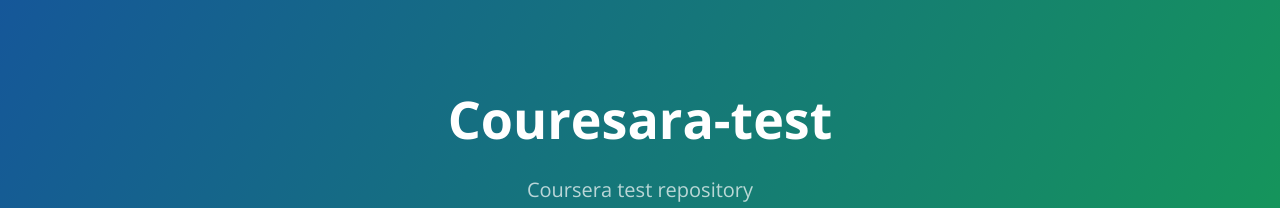
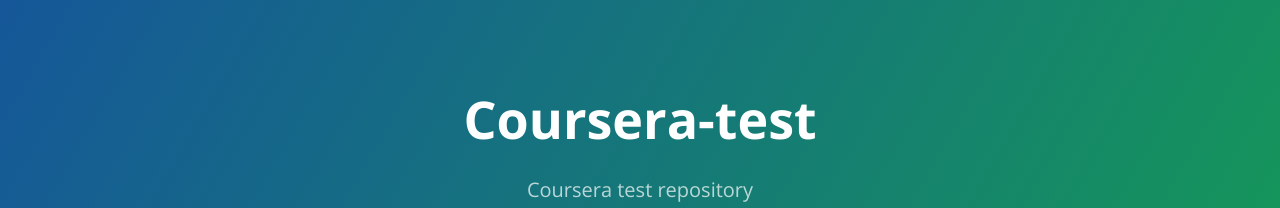
Before and after one commit to yaoameyaw/couresara-test, a plain HTML site: page index.html in a window 1280 px wide. Shown: the top 208 px of the page. Drawn offline with nearby package versions, Linux system fonts and the light colour scheme.

```diff
--- a/index.html
+++ b/index.html
@@ -2,7 +2,7 @@
 <html lang="en-us">
   <head>
     <meta charset="UTF-8">
-    <title>Couresara-test by yaoameyaw</title>
+    <title>Coursera-test by yaoameyaw</title>
     <meta name="viewport" content="width=device-width, initial-scale=1">
     <link rel="stylesheet" type="text/css" href="stylesheets/normalize.css" media="screen">
     <link href='https://fonts.googleapis.com/css?family=Open+Sans:400,700' rel='stylesheet' type='text/css'>
@@ -11,11 +11,11 @@
   </head>
   <body>
     <section class="page-header">
-      <h1 class="project-name">Couresara-test</h1>
+      <h1 class="project-name">Coursera-test</h1>
       <h2 class="project-tagline">Coursera test repository </h2>
-      <a href="https://github.com/yaoameyaw/couresara-test" class="btn">View on GitHub</a>
-      <a href="https://github.com/yaoameyaw/couresara-test/zipball/master" class="btn">Download .zip</a>
-      <a href="https://github.com/yaoameyaw/couresara-test/tarball/master" class="btn">Download .tar.gz</a>
+      <a href="https://github.com/yaoameyaw/coursera-test" class="btn">View on GitHub</a>
+      <a href="https://github.com/yaoameyaw/coursera-test/zipball/master" class="btn">Download .zip</a>
+      <a href="https://github.com/yaoameyaw/coursera-test/tarball/master" class="btn">Download .tar.gz</a>
     </section>
 
     <section class="main-content">
@@ -45,7 +45,7 @@
 <p>Having trouble with Pages? Check out our <a href="https://help.github.com/pages">documentation</a> or <a href="https://github.com/contact">contact support</a> and we’ll help you sort it out.</p>
 
       <footer class="site-footer">
-        <span class="site-footer-owner"><a href="https://github.com/yaoameyaw/couresara-test">Couresara-test</a> is maintained by <a href="https://github.com/yaoameyaw">yaoameyaw</a>.</span>
+        <span class="site-footer-owner"><a href="https://github.com/yaoameyaw/coursera-test">Coursera-test</a> is maintained by <a href="https://github.com/yaoameyaw">yaoameyaw</a>.</span>
 
         <span class="site-footer-credits">This page was generated by <a href="https://pages.github.com">GitHub Pages</a> using the <a href="https://github.com/jasonlong/cayman-theme">Cayman theme</a> by <a href="https://twitter.com/jasonlong">Jason Long</a>.</span>
       </footer>
```
Also changed, not shown: params.json (+1 -1 lines).
